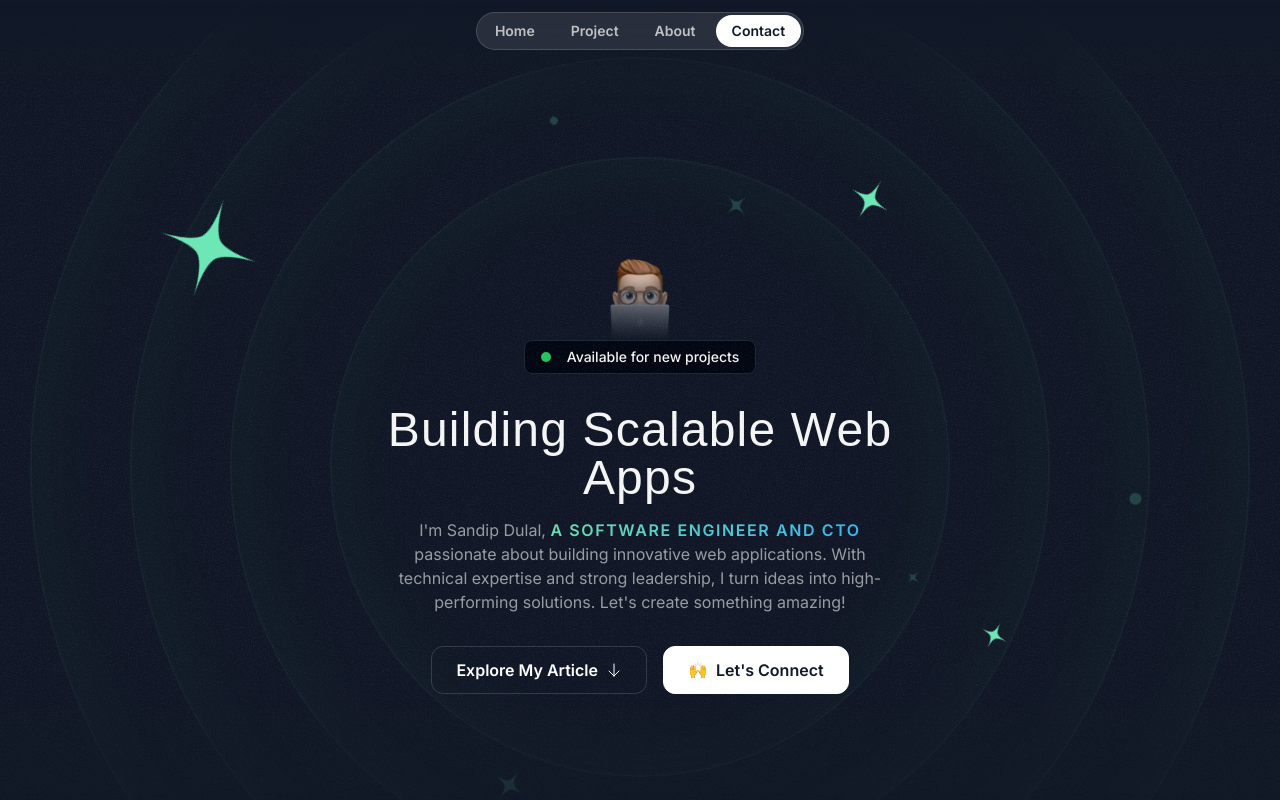
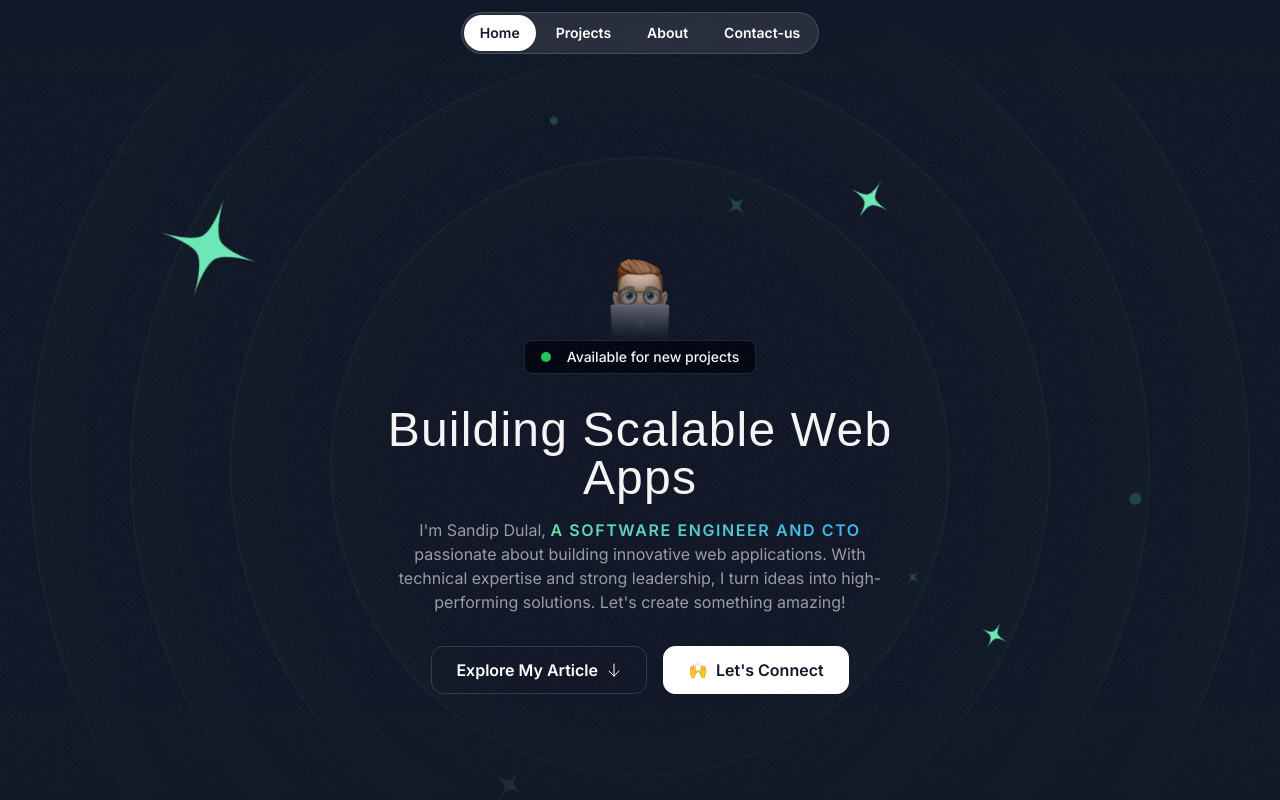
Before and after one commit to DulalSandip/latest-portfolio, a Next.js app: page / in a window 1280 px wide. Shown: the top 800 px of the page. Built offline with nearby package versions, Linux system fonts and the light colour scheme; a web font is replaced by a local one.

Commit message:
navbar statae manegement added

```diff
--- a/src/sections/Header.tsx
+++ b/src/sections/Header.tsx
@@ -1,22 +1,56 @@
+"use client";
+import { useState, useEffect, useMemo } from "react";
+import { motion } from "framer-motion";
+
 export const Header = () => {
+  const navItems = useMemo(() => ["home", "projects", "about", "contact-us"], []);
+
+  // 🔹 Directly initialize active state from URL to prevent flickering
+  const initialActive = useMemo(() => {
+    const hash = window.location.hash.replace("#", "");
+    return navItems.includes(hash) ? hash : "home";
+  }, [navItems]);
+
+  const [active, setActive] = useState(initialActive);
+
+  useEffect(() => {
+    const handleHashChange = () => {
+      const newHash = window.location.hash.replace("#", "");
+      if (navItems.includes(newHash)) {
+        setActive(newHash);
+      }
+    };
+
+    window.addEventListener("hashchange", handleHashChange);
+    return () => window.removeEventListener("hashchange", handleHashChange);
+  }, [navItems]);
+
   return (
     <div className="flex justify-center md:px-48 items-center fixed top-3 w-full z-10">
-      <nav className="flex gap-1 p-0.5 border border-white/15 rounded-full bg-white/10 backdrop-blur">
-        <a href="#" className=" nav-item">
-          Home
-        </a>
-        <a href="#projects" className="nav-item">
-          Project
-        </a>
-        <a href="#about" className="nav-item">
-          About
-        </a>
-        <a
-          href="#contact-us"
-          className="nav-item bg-white text-gray-900 hover:bg-white/70 hover:text-gray-900"
-        >
-          Contact
-        </a>
+      <nav className="relative flex gap-1 p-0.5 border border-white/15 rounded-full bg-white/10 backdrop-blur">
+        {navItems.map((item) => (
+          <a
+            key={item}
+            href={`#${item}`}
+            className="relative nav-item px-4 py-2 transition-colors duration-200"
+            onClick={() => setActive(item)}
+          >
+            {active === item && (
+              <motion.div
+                layoutId="activeNav"
+                className="absolute inset-0 bg-white rounded-full z-[-1]"
+                transition={{ type: "spring", stiffness: 300, damping: 30 }}
+              />
+            )}
+            <span
+              className={`relative z-10 ${
+                active === item ? "text-gray-900" : "text-white"
+              }`}
+            >
+              {item.charAt(0).toUpperCase() + item.slice(1)}
+            </span>
+          </a>
+        ))}
       </nav>
     </div>
   );
```
